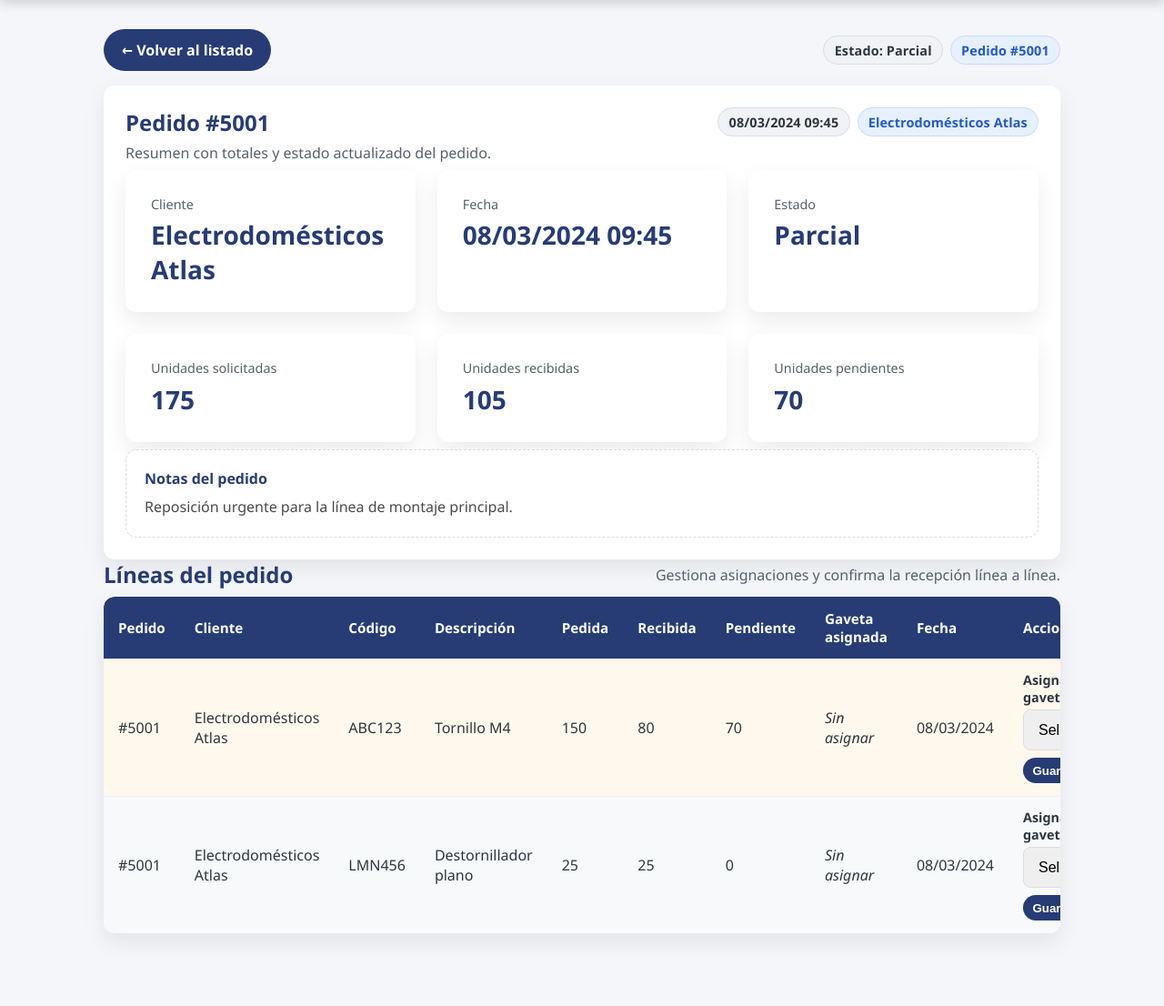
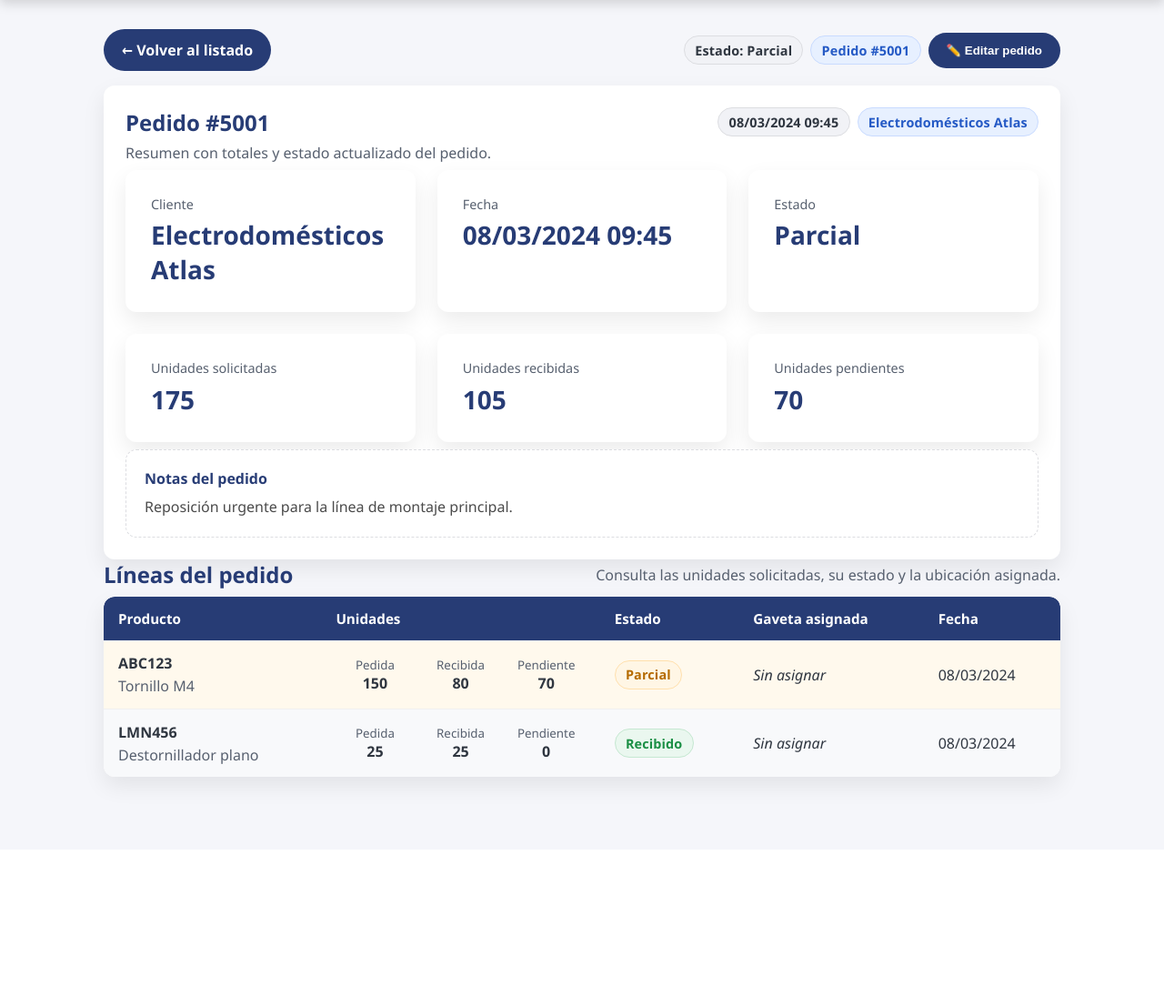
Before and after one commit to opticaelvalle-design/Gestion-de-inventario-EVO, a Flask app: page /pedidos/5001 in a window 1280 px wide. Shown: the part 241-1347 px from the top of the page at 91% size. After the commit the page ends 1117 px from the top, so only its background shows below. Run offline with Flask 3, Linux system fonts and the light colour scheme.

Commit message:
Add editing workflow and refresh order detail lines

```diff
--- a/app.py
+++ b/app.py
@@ -2292,6 +2292,40 @@ def eliminar_pedido(pedido_id: int):
     return redirect(url_for("pedidos"))
 
 
+@app.route("/pedidos/<int:pedido_id>/editar", methods=["POST"])
+def editar_pedido(pedido_id: int):
+    pedido = next((pedido for pedido in purchase_orders if pedido["id"] == pedido_id), None)
+    if not pedido:
+        flash("No se encontró el pedido a actualizar.", "error")
+        return redirect(url_for("pedidos"))
+
+    cliente = request.form.get("cliente", "").strip()
+    estado = request.form.get("estado", "").strip()
+    notas = request.form.get("notas", "").strip()
+    fecha_str = request.form.get("fecha", "").strip()
+
+    if not cliente or not estado or not fecha_str:
+        flash("Completa cliente, estado y fecha para actualizar el pedido.", "error")
+        return redirect(url_for("pedido_detalle", pedido_id=pedido_id))
+
+    try:
+        fecha = datetime.fromisoformat(fecha_str)
+    except ValueError:
+        flash("La fecha indicada no es válida.", "error")
+        return redirect(url_for("pedido_detalle", pedido_id=pedido_id))
+
+    pedido.update({"cliente": cliente, "estado": estado, "fecha": fecha, "notas": notas})
+
+    with get_connection() as conn:
+        conn.execute(
+            "UPDATE purchase_orders SET cliente = ?, fecha = ?, estado = ?, notas = ? WHERE id = ?",
+            (cliente, fecha.isoformat(), estado, notas, pedido_id),
+        )
+
+    flash("Pedido actualizado correctamente.", "success")
+    return redirect(url_for("pedido_detalle", pedido_id=pedido_id))
+
+
 @app.route("/pedidos/<int:pedido_id>/asignar-gaveta", methods=["POST"])
 def asignar_gaveta_pedido(pedido_id: int):
     pedido = next((pedido for pedido in purchase_orders if pedido["id"] == pedido_id), None)
--- a/templates/pedido_detalle.html
+++ b/templates/pedido_detalle.html
@@ -3,10 +3,13 @@
 {% block content %}
 <div class="section-header" style="margin-bottom: 1rem;">
     <a class="button-link" href="{{ url_for('pedidos') }}" style="display: inline-flex; align-items: center; gap: 0.35rem;">← Volver al listado</a>
-    <div class="pill-group">
+    <div class="pill-group" style="align-items: center; gap: 0.5rem;">
         {% set estado = pedido.estado.lower() %}
         <span class="badge {% if 'pend' in estado %}badge-warning{% elif 'recib' in estado %}badge-success{% else %}badge-neutral{% endif %}">Estado: {{ pedido.estado }}</span>
         <span class="badge badge-info">Pedido #{{ pedido.id }}</span>
+        <button id="toggle-editar" type="button" class="button-link" style="display: inline-flex; align-items: center; gap: 0.35rem;">
+            ✏️ Editar pedido
+        </button>
     </div>
 </div>
 
@@ -55,39 +58,88 @@
     {% endif %}
 </section>
 
+<section id="panel-edicion" class="stacked-panel" style="display: none; margin-top: 1rem;">
+    <div class="section-header" style="margin-bottom: 0.5rem;">
+        <h3 class="section-title" style="margin: 0;">Editar pedido</h3>
+        <p class="muted" style="margin: 0;">Actualiza los datos generales del pedido.</p>
+    </div>
+    <form method="post" action="{{ url_for('editar_pedido', pedido_id=pedido.id) }}" class="form-grid" style="gap: 1rem;">
+        <div>
+            <label for="cliente">Cliente</label>
+            <input type="text" id="cliente" name="cliente" value="{{ pedido.cliente }}" required />
+        </div>
+        <div>
+            <label for="fecha">Fecha</label>
+            <input type="datetime-local" id="fecha" name="fecha" value="{{ pedido.fecha.strftime('%Y-%m-%dT%H:%M') }}" required />
+        </div>
+        <div>
+            <label for="estado">Estado</label>
+            <select id="estado" name="estado" required>
+                {% set estado_normalizado = pedido.estado.lower() %}
+                <option value="Pendiente" {% if 'pend' in estado_normalizado %}selected{% endif %}>Pendiente</option>
+                <option value="Parcial" {% if 'parc' in estado_normalizado %}selected{% endif %}>Parcial</option>
+                <option value="Completado" {% if 'compl' in estado_normalizado %}selected{% endif %}>Completado</option>
+                <option value="Recibido" {% if 'recib' in estado_normalizado %}selected{% endif %}>Recibido</option>
+            </select>
+        </div>
+        <div style="grid-column: 1 / -1;">
+            <label for="notas">Notas</label>
+            <textarea id="notas" name="notas" rows="3" placeholder="Añade detalles o recordatorios para el equipo.">{{ pedido.notas or '' }}</textarea>
+        </div>
+        <div style="grid-column: 1 / -1; display: flex; gap: 0.75rem; justify-content: flex-end;">
+            <button type="button" id="cancelar-edicion" class="button-link" style="background: #f5f6fa; color: #2f3640;">Cancelar</button>
+            <button type="submit" class="button-link" style="display: inline-flex; align-items: center; gap: 0.35rem;">💾 Guardar cambios</button>
+        </div>
+    </form>
+</section>
+
 <section>
     <div class="section-header" style="margin-bottom: 0.5rem;">
         <h3 class="section-title" style="margin: 0;">Líneas del pedido</h3>
-        <p class="muted" style="margin: 0;">Gestiona asignaciones y confirma la recepción línea a línea.</p>
+        <p class="muted" style="margin: 0;">Consulta las unidades solicitadas, su estado y la ubicación asignada.</p>
     </div>
     <div class="table-wrapper">
         <table>
             <thead>
                 <tr>
-                    <th>Pedido</th>
-                    <th>Cliente</th>
-                    <th>Código</th>
-                    <th>Descripción</th>
-                    <th>Pedida</th>
-                    <th>Recibida</th>
-                    <th>Pendiente</th>
+                    <th>Producto</th>
+                    <th>Unidades</th>
+                    <th>Estado</th>
                     <th>Gaveta asignada</th>
                     <th>Fecha</th>
-                    <th>Acciones</th>
                 </tr>
             </thead>
             <tbody>
                 {% for linea in pedido.lineas %}
                 {% set clave = (pedido.id, linea.codigo.lower()) %}
                 {% set asignacion = asignaciones.get(clave) %}
+                {% set estado_linea = 'Pendiente' if linea.cantidad_recibida == 0 else ('Parcial' if linea.cantidad_pendiente > 0 else 'Recibido') %}
                 <tr class="striped {% if linea.cantidad_pendiente > 0 %}row-warning{% else %}row-positive{% endif %}">
-                    <td>#{{ pedido.id }}</td>
-                    <td>{{ pedido.cliente }}</td>
-                    <td>{{ linea.codigo }}</td>
-                    <td>{{ linea.descripcion }}</td>
-                    <td>{{ linea.cantidad_pedida }}</td>
-                    <td>{{ linea.cantidad_recibida }}</td>
-                    <td>{{ linea.cantidad_pendiente }}</td>
+                    <td>
+                        <div style="display: flex; flex-direction: column; gap: 0.2rem;">
+                            <strong>{{ linea.codigo }}</strong>
+                            <span class="muted">{{ linea.descripcion }}</span>
+                        </div>
+                    </td>
+                    <td>
+                        <div style="display: grid; grid-template-columns: repeat(3, minmax(0,1fr)); gap: 0.5rem; align-items: center;">
+                            <div style="text-align: center;">
+                                <small class="muted" style="display: block;">Pedida</small>
+                                <strong>{{ linea.cantidad_pedida }}</strong>
+                            </div>
+                            <div style="text-align: center;">
+                                <small class="muted" style="display: block;">Recibida</small>
+                                <strong>{{ linea.cantidad_recibida }}</strong>
+                            </div>
+                            <div style="text-align: center;">
+                                <small class="muted" style="display: block;">Pendiente</small>
+                                <strong>{{ linea.cantidad_pendiente }}</strong>
+                            </div>
+                        </div>
+                    </td>
+                    <td>
+                        <span class="badge {% if estado_linea == 'Recibido' %}badge-success{% elif estado_linea == 'Parcial' %}badge-warning{% else %}badge-neutral{% endif %}">{{ estado_linea }}</span>
+                    </td>
                     <td>
                         {% if asignacion %}
                             <div style="display: flex; flex-direction: column; gap: 0.15rem;">
@@ -99,29 +151,23 @@
                         {% endif %}
                     </td>
                     <td>{{ pedido.fecha.strftime('%d/%m/%Y') }}</td>
-                    <td>
-                        {% if gavetas_existentes %}
-                            <form method="post" action="{{ url_for('asignar_gaveta_pedido', pedido_id=pedido.id) }}" style="display: grid; gap: 0.25rem; align-items: center;">
-                                <input type="hidden" name="codigo" value="{{ linea.codigo }}" />
-                                <label for="gaveta_{{ linea.codigo }}" style="font-size: 0.9rem; font-weight: 600;">Asignar gaveta</label>
-                                <div style="display: flex; gap: 0.5rem; align-items: center; flex-wrap: wrap;">
-                                    <select name="gaveta_nombre" id="gaveta_{{ linea.codigo }}">
-                                        <option value="" disabled {% if not asignacion %}selected{% endif %}>Selecciona gaveta</option>
-                                        {% for gaveta in gavetas_existentes %}
-                                            <option value="{{ gaveta.nombre }}" {% if asignacion and gaveta.nombre == asignacion.gaveta.nombre %}selected{% endif %}>{{ gaveta.nombre }}</option>
-                                        {% endfor %}
-                                    </select>
-                                    <button type="submit" class="button-link" style="display: inline-flex; align-items: center; padding: 0.4rem 0.65rem;">Guardar</button>
-                                </div>
-                            </form>
-                        {% else %}
-                            <small>No hay gavetas creadas.</small>
-                        {% endif %}
-                    </td>
                 </tr>
                 {% endfor %}
             </tbody>
         </table>
     </div>
 </section>
+<script>
+    const toggleBtn = document.getElementById('toggle-editar');
+    const cancelBtn = document.getElementById('cancelar-edicion');
+    const panelEdicion = document.getElementById('panel-edicion');
+
+    function togglePanel() {
+        const visible = panelEdicion.style.display === 'block';
+        panelEdicion.style.display = visible ? 'none' : 'block';
+    }
+
+    toggleBtn?.addEventListener('click', togglePanel);
+    cancelBtn?.addEventListener('click', togglePanel);
+</script>
 {% endblock %}
```
